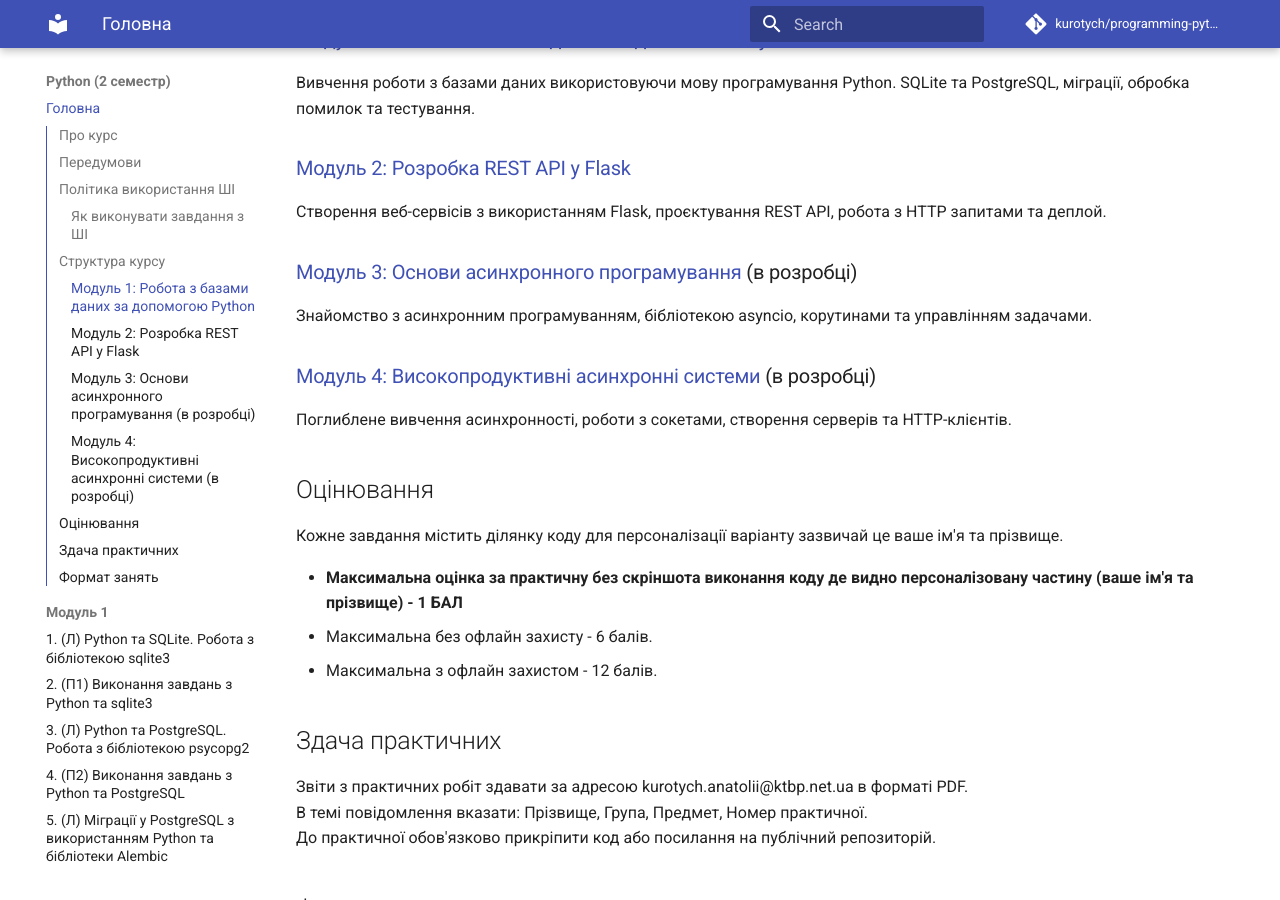
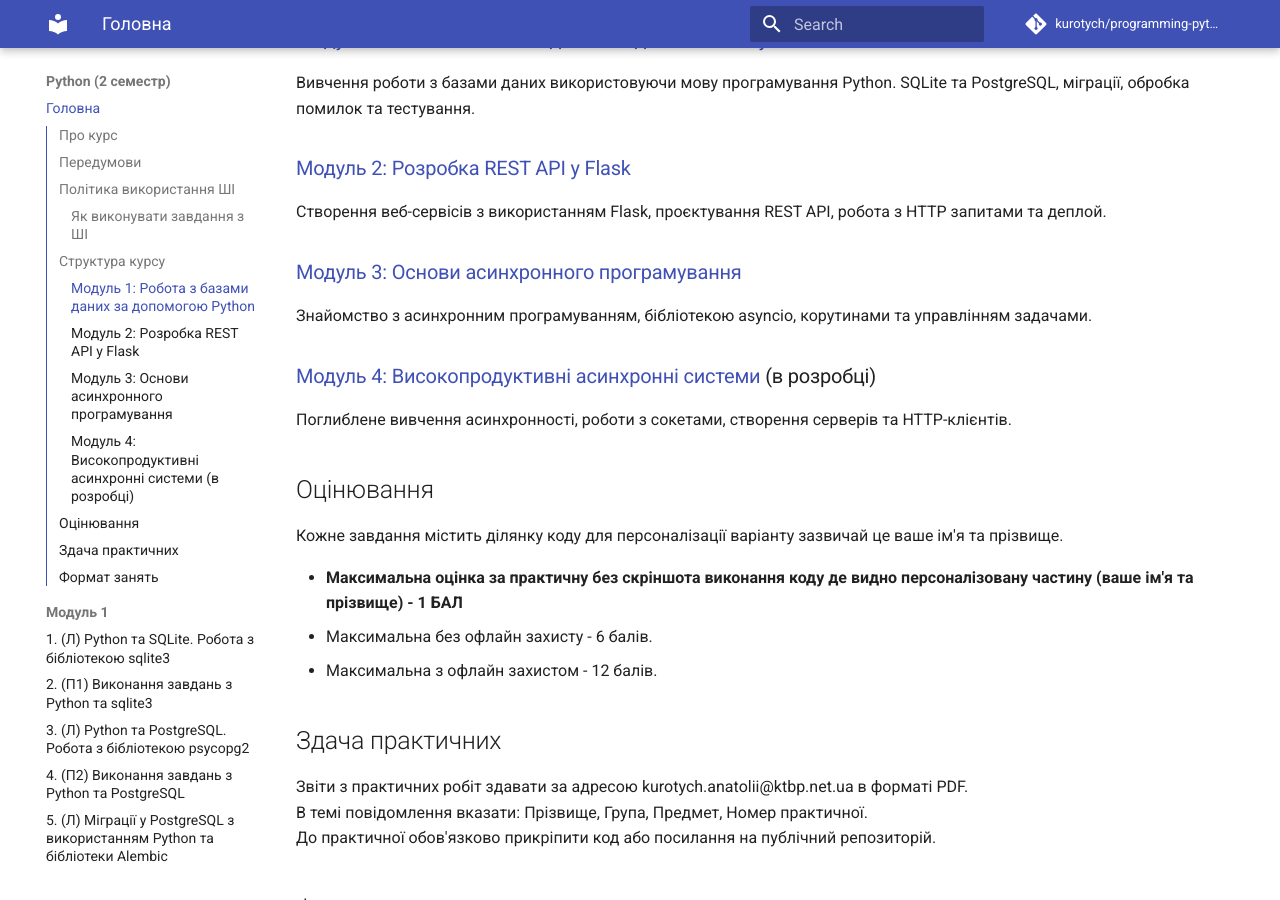
Before and after one commit to kurotych/programming-python-2sem, an MkDocs documentation site: the page built from docs/index.md, in a window 1280 px wide and 900 px high, scrolled down 1138 px. Built offline with MkDocs 1.6.1 and Material for MkDocs 9.7.7, drawn with Linux system fonts in a browser that asks for light colours; comment, search, counter and statistics services are not loaded.

Commit message:
Finish module 3

```diff
--- a/docs/index.md
+++ b/docs/index.md
@@ -40,7 +40,7 @@ SQLite та PostgreSQL, міграції, обробка помилок та т
 ### [Модуль 2: Розробка REST API у Flask](module2/16-http-rest-lecture.md)
 Створення веб-сервісів з використанням Flask, проєктування REST API, робота з HTTP запитами та деплой.
 
-### [Модуль 3: Основи асинхронного програмування](module3/01-async-basics-lecture.md) (в розробці)
+### [Модуль 3: Основи асинхронного програмування](module3/01-async-basics-lecture.md)
 Знайомство з асинхронним програмуванням, бібліотекою asyncio, корутинами та управлінням задачами.
 
 ### [Модуль 4: Високопродуктивні асинхронні системи](module4/01-osi-model-lecture.md) (в розробці)
```
